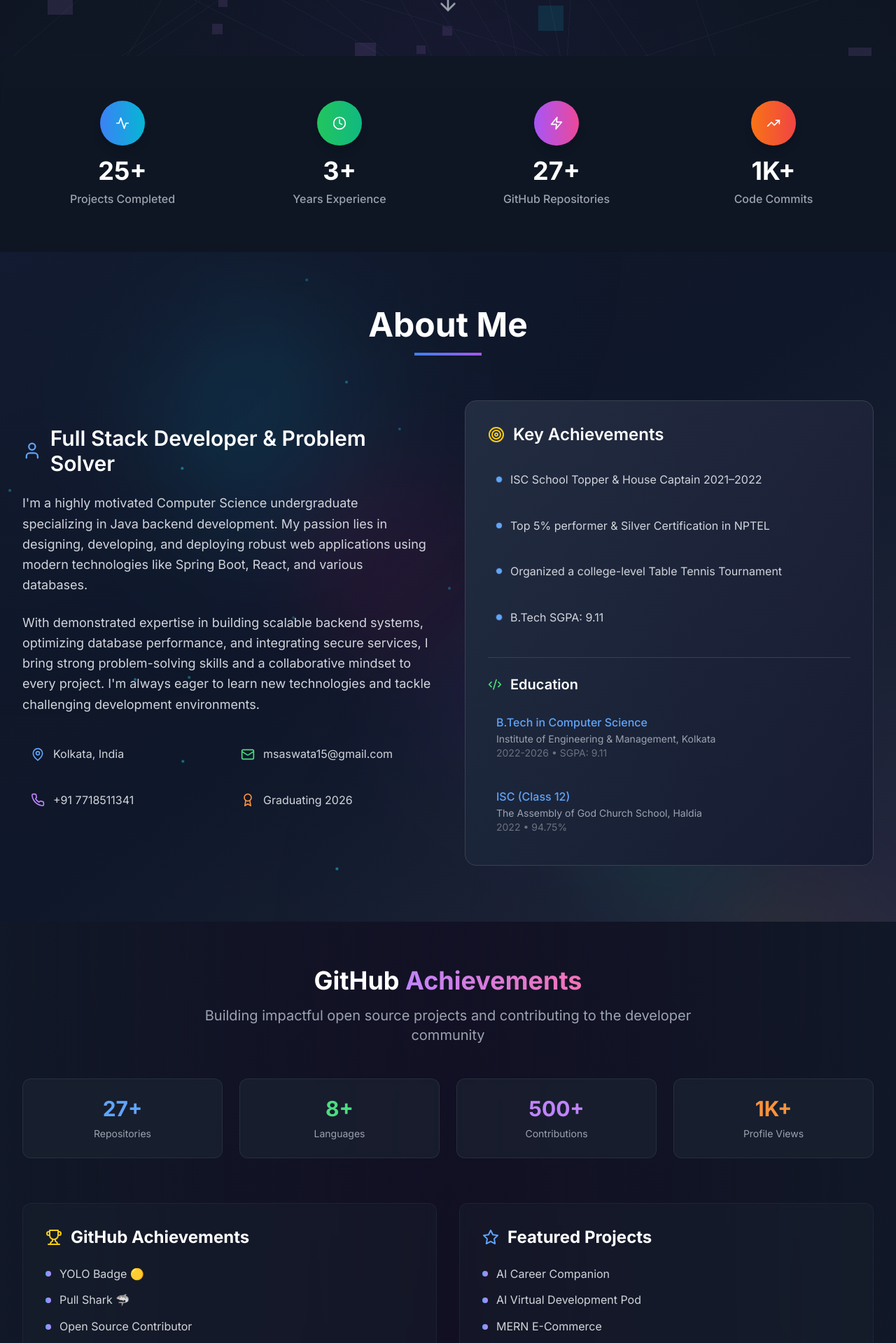
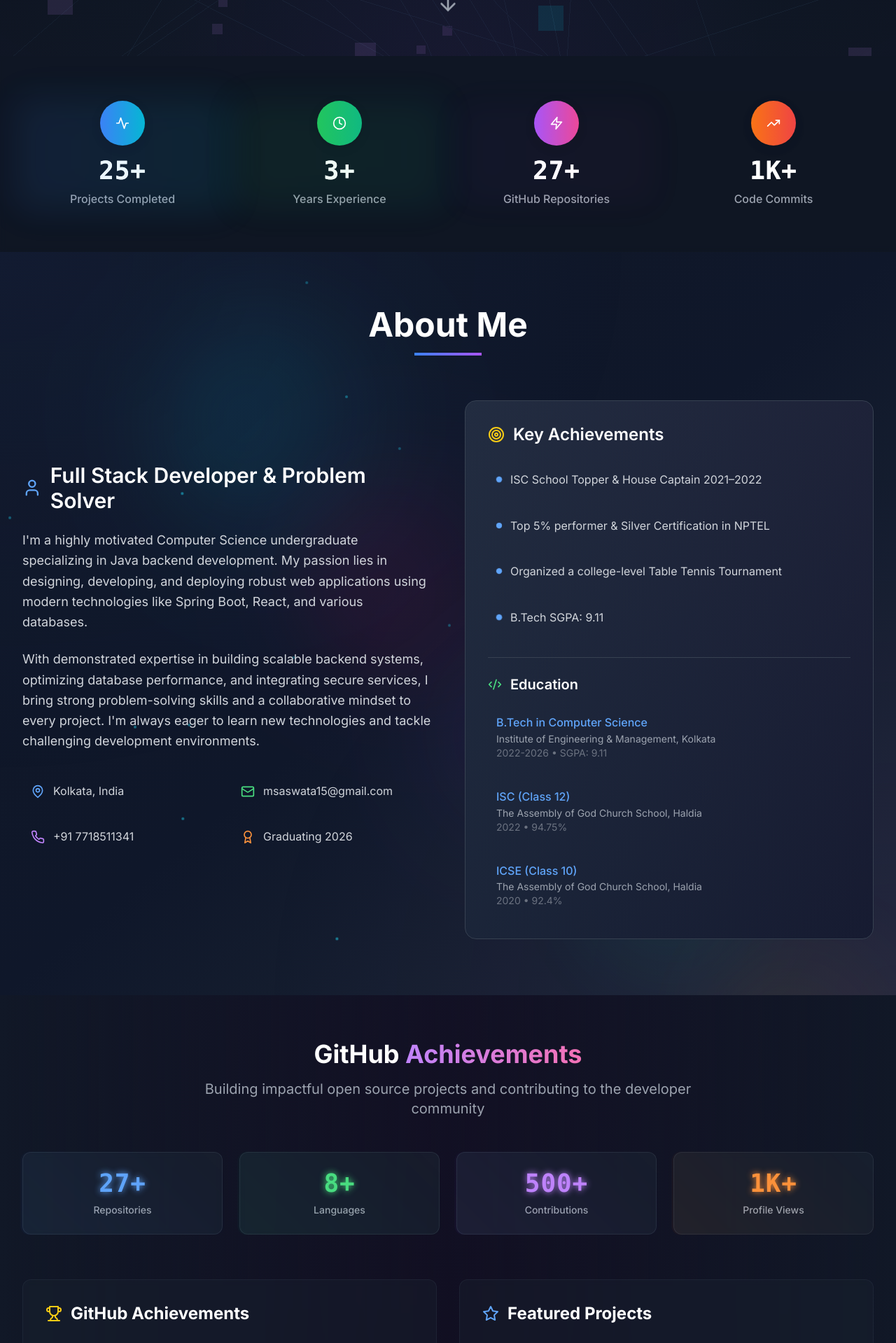
Before and after one commit to msaswata15/msaswata15.github.io, a React (Vite) app: page / in a window 1280 px wide. Shown: the part 720-2639 px from the top of the page at 70% size. Built offline with nearby package versions, Linux system fonts and the light colour scheme.

Commit message:
toaster position

```diff
--- a/src/components/About.tsx
+++ b/src/components/About.tsx
@@ -264,6 +264,11 @@ const About = () => {
                         title: "ISC (Class 12)",
                         institution: "The Assembly of God Church School, Haldia",
                         details: "2022 • 94.75%"
+                      },
+                      {
+                        title: "ICSE (Class 10)",
+                        institution: "The Assembly of God Church School, Haldia",
+                        details: "2020 • 92.4%"
                       }
                     ].map((edu, index) => (
                       <motion.div
--- a/src/components/GitHubStats.tsx
+++ b/src/components/GitHubStats.tsx
@@ -1,8 +1,77 @@
 import React from 'react';
 import { motion } from 'framer-motion';
-import { Star, GitFork, Eye, Trophy } from 'lucide-react';
+import { Star, Eye, Trophy } from 'lucide-react';
+import { useCountUp } from '../hooks/useCountUp';
 
 const GitHubStats: React.FC = () => {
+  // Custom component for animated stat cards
+  const StatCard: React.FC<{ stat: typeof stats[0]; delay: number }> = ({ stat, delay }) => {
+    const formatValue = (value: number) => {
+      if (value >= 1000) {
+        return { displayValue: Math.floor(value / 1000), suffix: `K${stat.suffix}` };
+      }
+      return { displayValue: value, suffix: stat.suffix };
+    };
+
+    const { displayValue, suffix } = formatValue(stat.value);
+    const { displayValue: animatedValue, elementRef } = useCountUp({
+      end: displayValue,
+      duration: 2000,
+      delay: delay,
+      suffix: suffix
+    });
+
+    return (
+      <motion.div
+        ref={elementRef}
+        className="text-center p-6 bg-gray-800/50 rounded-xl backdrop-blur-sm border border-gray-700/50 hover:border-purple-500/50 group"
+        whileHover={{
+          scale: 1.05,
+          borderColor: "#8b5cf6",
+          boxShadow: "0 10px 40px rgba(139, 92, 246, 0.3)"
+        }}
+        transition={{ duration: 0.3 }}
+        initial={{ opacity: 0, y: 20 }}
+        whileInView={{ opacity: 1, y: 0 }}
+        viewport={{ once: true }}
+      >
+        <motion.div
+          className={`text-4xl font-bold ${stat.color} mb-2 font-mono tracking-wide`}
+          animate={{
+            textShadow: ["0 0 0px currentColor", "0 0 20px currentColor", "0 0 0px currentColor"]
+          }}
+          transition={{ duration: 2, repeat: Infinity, repeatType: "loop" }}
+        >
+          {animatedValue}
+        </motion.div>
+        <div className="text-gray-400 text-sm font-medium group-hover:text-gray-300 transition-colors">
+          {stat.label}
+        </div>
+
+        {/* Animated background pulse */}
+        <motion.div
+          className={`absolute inset-0 rounded-xl opacity-0 group-hover:opacity-20`}
+          style={{
+            background: `linear-gradient(45deg, ${
+              stat.color.includes('blue') ? '#3b82f6' :
+              stat.color.includes('green') ? '#10b981' :
+              stat.color.includes('purple') ? '#8b5cf6' :
+              '#f97316'
+            }, transparent)`
+          }}
+          animate={{
+            scale: [1, 1.1, 1],
+            opacity: [0, 0.1, 0]
+          }}
+          transition={{
+            duration: 2,
+            repeat: Infinity,
+            repeatType: "loop"
+          }}
+        />
+      </motion.div>
+    );
+  };
   const achievements = [
     {
       icon: <Trophy className="text-yellow-400" size={24} />,
@@ -17,10 +86,10 @@ const GitHubStats: React.FC = () => {
   ];
 
   const stats = [
-    { label: "Repositories", value: "27+", color: "text-blue-400" },
-    { label: "Languages", value: "8+", color: "text-green-400" },
-    { label: "Contributions", value: "500+", color: "text-purple-400" },
-    { label: "Profile Views", value: "1K+", color: "text-orange-400" }
+    { label: "Repositories", value: 27, suffix: "+", color: "text-blue-400" },
+    { label: "Languages", value: 8, suffix: "+", color: "text-green-400" },
+    { label: "Contributions", value: 500, suffix: "+", color: "text-purple-400" },
+    { label: "Profile Views", value: 1000, suffix: "+", color: "text-orange-400" }
   ];
 
   return (
@@ -50,19 +119,11 @@ const GitHubStats: React.FC = () => {
           transition={{ duration: 0.6, delay: 0.2 }}
         >
           {stats.map((stat, index) => (
-            <motion.div
+            <StatCard
               key={stat.label}
-              className="text-center p-6 bg-gray-800/50 rounded-xl backdrop-blur-sm border border-gray-700/50"
-              whileHover={{ scale: 1.05, borderColor: "#6366f1" }}
-              transition={{ duration: 0.3 }}
-            >
-              <div className={`text-3xl font-bold ${stat.color} mb-2`}>
-                {stat.value}
-              </div>
-              <div className="text-gray-400 text-sm">
-                {stat.label}
-              </div>
-            </motion.div>
+              stat={stat}
+              delay={index * 200}
+            />
           ))}
         </motion.div>
 
--- a/src/components/PerformanceMetrics.tsx
+++ b/src/components/PerformanceMetrics.tsx
@@ -1,6 +1,6 @@
-import React, { useEffect, useState } from 'react';
+import React, { useEffect, useState, useRef } from 'react';
 import { motion } from 'framer-motion';
-import { Activity, Clock, Users, Eye, TrendingUp, Zap } from 'lucide-react';
+import { Activity, Clock, TrendingUp, Zap } from 'lucide-react';
 
 interface Metric {
   id: string;
@@ -19,19 +19,43 @@ const PerformanceMetrics: React.FC = () => {
     { id: '4', label: 'Code Commits', value: 0, suffix: 'K+', icon: <TrendingUp size={20} />, color: 'from-orange-500 to-red-500' },
   ]);
 
+  const [hasAnimated, setHasAnimated] = useState(false);
+  const sectionRef = useRef<HTMLDivElement>(null);
   const finalValues = [25, 3, 27, 1]; // Updated based on GitHub analysis
 
   useEffect(() => {
+    const observer = new IntersectionObserver(
+      (entries) => {
+        entries.forEach((entry) => {
+          if (entry.isIntersecting && !hasAnimated) {
+            setHasAnimated(true);
+            animateMetrics();
+          }
+        });
+      },
+      {
+        threshold: 0.3,
+        rootMargin: '0px 0px -100px 0px'
+      }
+    );
+
+    if (sectionRef.current) {
+      observer.observe(sectionRef.current);
+    }
+
+    return () => observer.disconnect();
+  }, [hasAnimated]);
+
   const animateMetrics = () => {
-      const duration = 2000; // 2 seconds
-      const steps = 60;
+    const duration = 2500; // Slightly longer for better visual impact
+    const steps = 100; // More steps for smoother animation
     const stepDuration = duration / steps;
 
     let currentStep = 0;
     const interval = setInterval(() => {
       currentStep++;
       const progress = currentStep / steps;
-        const easedProgress = easeOutCubic(progress);
+      const easedProgress = easeOutExpo(progress);
 
       setMetrics(prevMetrics =>
         prevMetrics.map((metric, index) => ({
@@ -42,22 +66,26 @@ const PerformanceMetrics: React.FC = () => {
 
       if (currentStep >= steps) {
         clearInterval(interval);
+        // Set final values to ensure accuracy
+        setMetrics(prevMetrics =>
+          prevMetrics.map((metric, index) => ({
+            ...metric,
+            value: finalValues[index]
+          }))
+        );
       }
     }, stepDuration);
 
     return () => clearInterval(interval);
   };
 
-    const timer = setTimeout(animateMetrics, 500);
-    return () => clearTimeout(timer);
-  }, []);
-
-  const easeOutCubic = (t: number): number => {
-    return 1 - Math.pow(1 - t, 3);
+  // Enhanced easing function for more dramatic effect
+  const easeOutExpo = (t: number): number => {
+    return t === 1 ? 1 : 1 - Math.pow(2, -10 * t);
   };
 
   return (
-    <section className="py-16 bg-gray-900/50 backdrop-blur-sm">
+    <section ref={sectionRef} className="py-16 bg-gray-900/50 backdrop-blur-sm">
       <div className="max-w-7xl mx-auto px-4 sm:px-6 lg:px-8">
         <motion.div
           className="grid grid-cols-2 md:grid-cols-4 gap-6"
@@ -69,35 +97,78 @@ const PerformanceMetrics: React.FC = () => {
           {metrics.map((metric, index) => (
             <motion.div
               key={metric.id}
-              className="text-center"
+              className="text-center relative group"
               initial={{ opacity: 0, y: 30 }}
               whileInView={{ opacity: 1, y: 0 }}
               viewport={{ once: true }}
-              transition={{ duration: 0.6, delay: index * 0.1 }}
+              transition={{ duration: 0.6, delay: index * 0.15 }}
               whileHover={{ scale: 1.05 }}
             >
+              {/* Animated background glow */}
               <motion.div
-                className={`inline-flex items-center justify-center w-16 h-16 mb-4 rounded-full bg-gradient-to-r ${metric.color} text-white shadow-lg`}
+                className={`absolute inset-0 rounded-xl bg-gradient-to-r ${metric.color} opacity-0 blur-xl group-hover:opacity-20`}
+                animate={{
+                  scale: [1, 1.1, 1],
+                  opacity: hasAnimated ? [0, 0.1, 0] : 0
+                }}
+                transition={{
+                  duration: 3,
+                  repeat: Infinity,
+                  delay: index * 0.5
+                }}
+              />
+
+              <motion.div
+                className={`inline-flex items-center justify-center w-16 h-16 mb-4 rounded-full bg-gradient-to-r ${metric.color} text-white shadow-lg relative z-10`}
                 whileHover={{
                   boxShadow: "0 10px 25px rgba(0,0,0,0.3)",
-                  scale: 1.1
+                  scale: 1.1,
+                  rotate: [0, -10, 10, 0]
                 }}
                 transition={{ duration: 0.3 }}
+                animate={hasAnimated ? {
+                  boxShadow: [
+                    "0 4px 15px rgba(0,0,0,0.1)",
+                    "0 8px 30px rgba(59, 130, 246, 0.3)",
+                    "0 4px 15px rgba(0,0,0,0.1)"
+                  ]
+                } : {}}
+              >
+                <motion.div
+                  animate={hasAnimated ? {
+                    rotate: [0, 360],
+                    scale: [1, 1.2, 1]
+                  } : {}}
+                  transition={{
+                    duration: 2,
+                    delay: index * 0.2,
+                    ease: "easeInOut"
+                  }}
                 >
                   {metric.icon}
                 </motion.div>
+              </motion.div>
 
               <motion.div
-                className="text-3xl md:text-4xl font-bold text-white mb-2"
+                className="text-3xl md:text-4xl font-bold text-white mb-2 font-mono tracking-wide"
                 initial={{ scale: 0 }}
                 whileInView={{ scale: 1 }}
                 viewport={{ once: true }}
                 transition={{ duration: 0.5, delay: index * 0.1 + 0.3 }}
+                animate={hasAnimated ? {
+                  textShadow: [
+                    "0 0 0px currentColor",
+                    "0 0 20px currentColor",
+                    "0 0 0px currentColor"
+                  ]
+                } : {}}
               >
+                <span className="inline-block">
                   {metric.value}{metric.suffix}
+                </span>
               </motion.div>
 
-              <div className="text-gray-400 text-sm md:text-base font-medium">
+              <div className="text-gray-400 text-sm md:text-base font-medium group-hover:text-gray-300 transition-colors">
                 {metric.label}
               </div>
             </motion.div>
--- /dev/null
+++ b/src/hooks/useCountUp.ts
@@ -0,0 +1,72 @@
+import { useEffect, useRef, useState } from 'react';
+
+interface UseCountUpOptions {
+  end: number;
+  duration?: number;
+  delay?: number;
+  suffix?: string;
+  prefix?: string;
+}
+
+export const useCountUp = ({
+  end,
+  duration = 2000,
+  delay = 0,
+  suffix = '',
+  prefix = ''
+}: UseCountUpOptions) => {
+  const [count, setCount] = useState(0);
+  const [isVisible, setIsVisible] = useState(false);
+  const elementRef = useRef<HTMLDivElement>(null);
+  const hasStarted = useRef(false);
+
+  useEffect(() => {
+    const observer = new IntersectionObserver(
+      (entries) => {
+        if (entries[0].isIntersecting && !hasStarted.current) {
+          setIsVisible(true);
+          hasStarted.current = true;
+        }
+      },
+      { threshold: 0.3 }
+    );
+
+    if (elementRef.current) {
+      observer.observe(elementRef.current);
+    }
+
+    return () => observer.disconnect();
+  }, []);
+
+  useEffect(() => {
+    if (isVisible) {
+      const timer = setTimeout(() => {
+        const startTime = Date.now();
+        const startCount = 0;
+
+        const updateCount = () => {
+          const elapsed = Date.now() - startTime;
+          const progress = Math.min(elapsed / duration, 1);
+
+          // Easing function for smooth animation
+          const easeOutExpo = progress === 1 ? 1 : 1 - Math.pow(2, -10 * progress);
+          const currentCount = Math.floor(startCount + (end - startCount) * easeOutExpo);
+
+          setCount(currentCount);
+
+          if (progress < 1) {
+            requestAnimationFrame(updateCount);
+          }
+        };
+
+        updateCount();
+      }, delay);
+
+      return () => clearTimeout(timer);
+    }
+  }, [isVisible, end, duration, delay]);
+
+  const displayValue = `${prefix}${count}${suffix}`;
+
+  return { count, displayValue, elementRef };
+};
```
Also changed, not shown: src/index.css (+76 -0 lines). Lines whose indentation alone changed are shown as unchanged.
